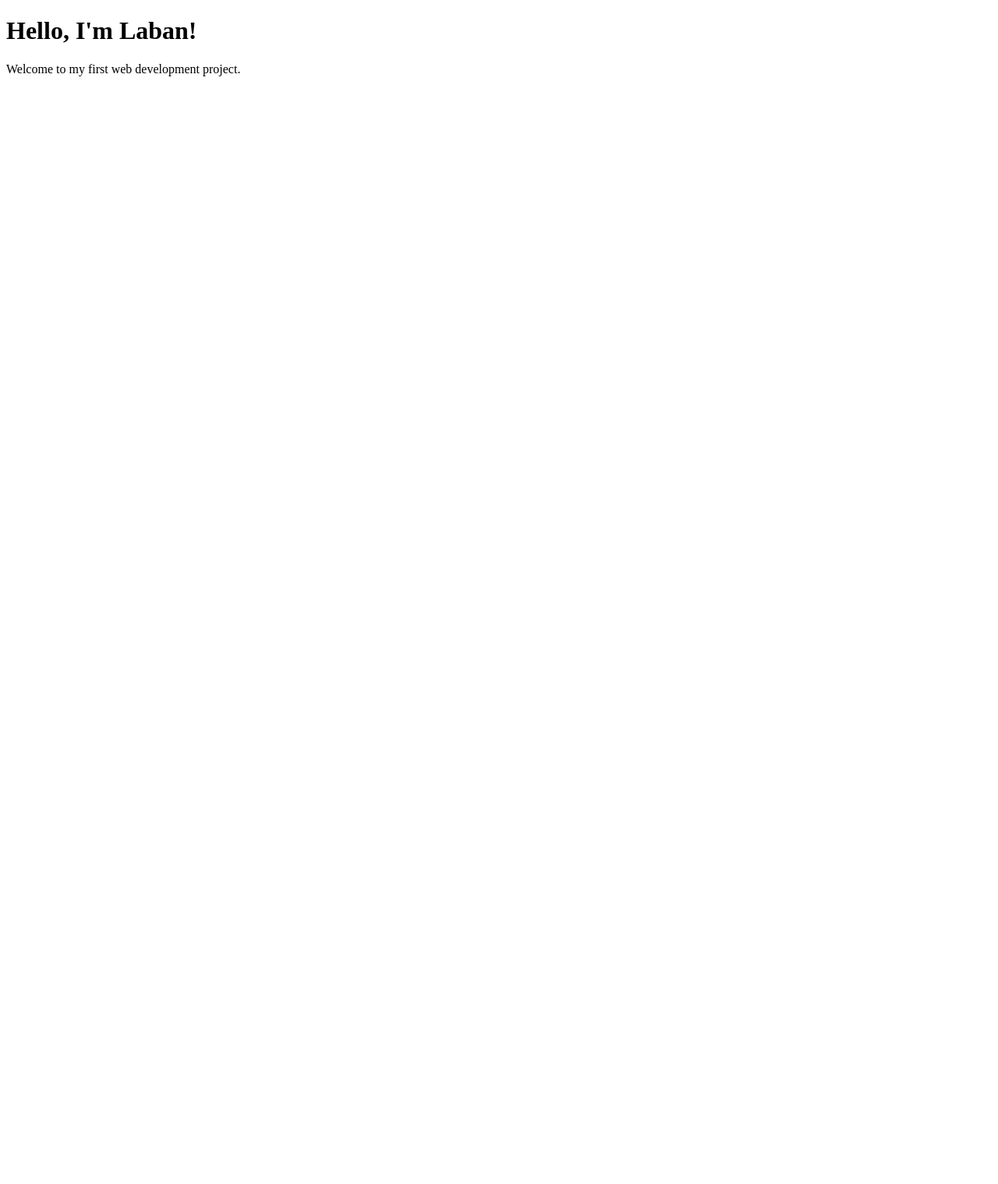
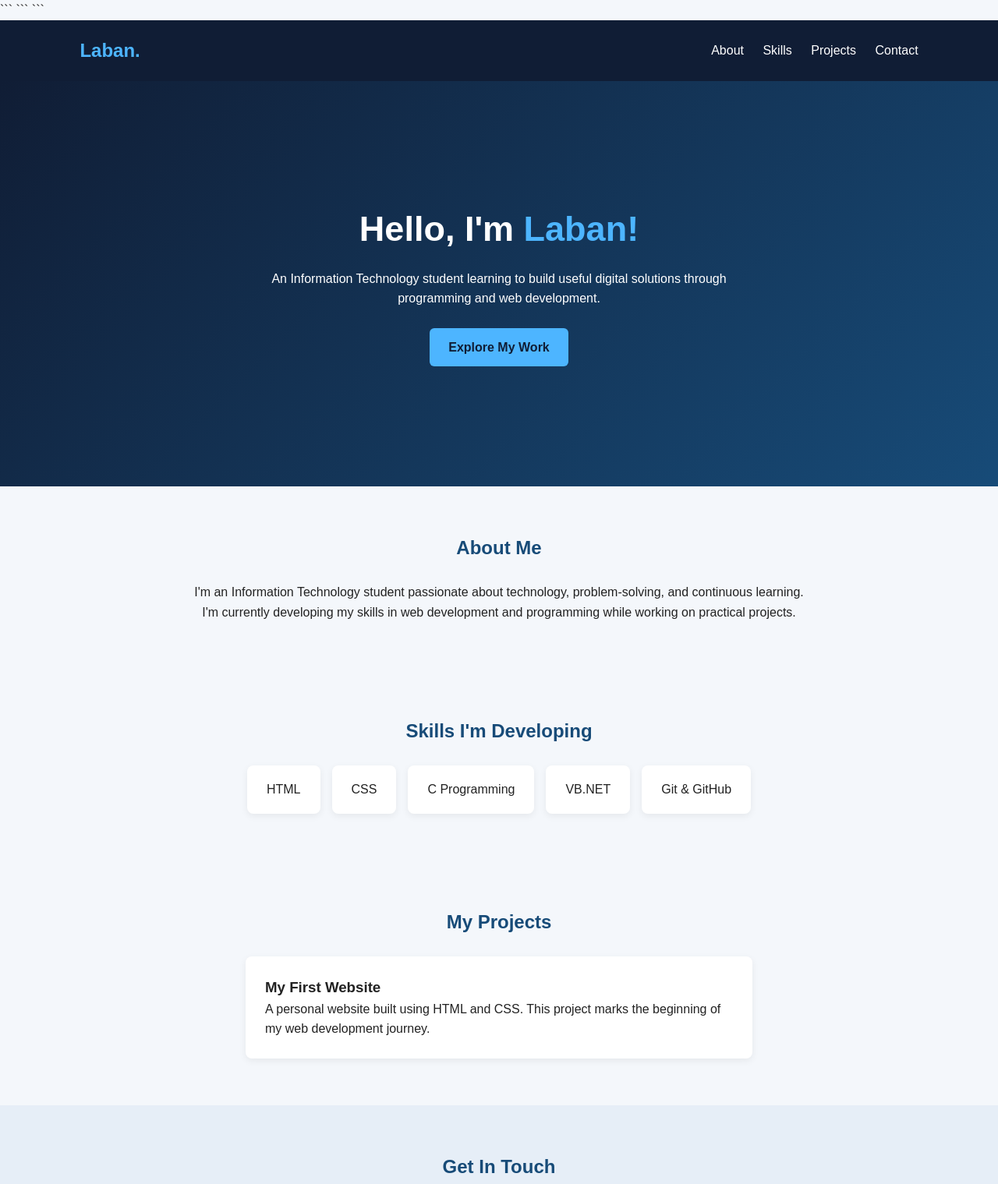
Before and after one commit to Labantom/My-first-web-project, a plain HTML site: page index.html in a window 1280 px wide. Shown: the top 1519 px of the page at 78% size. Before the commit the page ends 800 px from the top, so only its background shows below. Drawn offline with Linux system fonts and the light colour scheme.

Commit message:
upgrade personal portfolio design

````diff
--- a/index.html
+++ b/index.html
@@ -1,12 +1,227 @@
 <!DOCTYPE html>
+
 <html lang="en">
 <head>
     <meta charset="UTF-8">
     <meta name="viewport" content="width=device-width, initial-scale=1.0">
-    <title>My First Website</title>
+    <title>Laban | IT Student</title>
+
+```
+<style>
+    * {
+        margin: 0;
+        padding: 0;
+        box-sizing: border-box;
+    }
+
+    body {
+        font-family: Arial, sans-serif;
+        background: #f4f7fb;
+        color: #222;
+        line-height: 1.6;
+    }
+
+    header {
+        background: #101d35;
+        color: white;
+        padding: 20px 8%;
+        display: flex;
+        justify-content: space-between;
+        align-items: center;
+        flex-wrap: wrap;
+    }
+
+    header h2 {
+        color: #4db5ff;
+    }
+
+    nav a {
+        color: white;
+        text-decoration: none;
+        margin-left: 20px;
+    }
+
+    nav a:hover {
+        color: #4db5ff;
+    }
+
+    .hero {
+        min-height: 65vh;
+        display: flex;
+        flex-direction: column;
+        justify-content: center;
+        align-items: center;
+        text-align: center;
+        padding: 50px 20px;
+        background: linear-gradient(135deg, #101d35, #174b78);
+        color: white;
+    }
+
+    .hero h1 {
+        font-size: 45px;
+        margin-bottom: 15px;
+    }
+
+    .hero span {
+        color: #4db5ff;
+    }
+
+    .hero p {
+        max-width: 600px;
+        margin-bottom: 25px;
+    }
+
+    .button {
+        display: inline-block;
+        background: #4db5ff;
+        color: #101d35;
+        padding: 12px 24px;
+        text-decoration: none;
+        border-radius: 6px;
+        font-weight: bold;
+    }
+
+    section {
+        padding: 60px 8%;
+    }
+
+    section h2 {
+        text-align: center;
+        margin-bottom: 25px;
+        color: #174b78;
+    }
+
+    .about {
+        max-width: 800px;
+        margin: auto;
+        text-align: center;
+    }
+
+    .skills {
+        display: flex;
+        justify-content: center;
+        flex-wrap: wrap;
+        gap: 15px;
+    }
+
+    .skill {
+        background: white;
+        padding: 18px 25px;
+        border-radius: 8px;
+        box-shadow: 0 3px 10px #00000010;
+    }
+
+    .project {
+        max-width: 650px;
+        margin: auto;
+        background: white;
+        padding: 25px;
+        border-radius: 8px;
+        box-shadow: 0 3px 10px #00000010;
+    }
+
+    #contact {
+        text-align: center;
+        background: #e6eef7;
+    }
+
+    footer {
+        text-align: center;
+        padding: 20px;
+        background: #101d35;
+        color: white;
+    }
+
+    @media (max-width: 600px) {
+        header {
+            gap: 12px;
+        }
+
+        nav a {
+            margin-left: 0;
+            margin-right: 12px;
+        }
+
+        .hero h1 {
+            font-size: 34px;
+        }
+    }
+</style>
+```
+
 </head>
+
 <body>
-    <h1>Hello, I'm Laban!</h1>
-    <p>Welcome to my first web development project.</p>
+
+```
+<header>
+    <h2>Laban.</h2>
+
+    <nav>
+        <a href="#about">About</a>
+        <a href="#skills">Skills</a>
+        <a href="#projects">Projects</a>
+        <a href="#contact">Contact</a>
+    </nav>
+</header>
+
+<section class="hero">
+    <h1>Hello, I'm <span>Laban!</span></h1>
+    <p>
+        An Information Technology student learning to build
+        useful digital solutions through programming and web development.
+    </p>
+    <a href="#projects" class="button">Explore My Work</a>
+</section>
+
+<section id="about">
+    <h2>About Me</h2>
+
+    <div class="about">
+        <p>
+            I'm an Information Technology student passionate about
+            technology, problem-solving, and continuous learning.
+            I'm currently developing my skills in web development
+            and programming while working on practical projects.
+        </p>
+    </div>
+</section>
+
+<section id="skills">
+    <h2>Skills I'm Developing</h2>
+
+    <div class="skills">
+        <div class="skill">HTML</div>
+        <div class="skill">CSS</div>
+        <div class="skill">C Programming</div>
+        <div class="skill">VB.NET</div>
+        <div class="skill">Git & GitHub</div>
+    </div>
+</section>
+
+<section id="projects">
+    <h2>My Projects</h2>
+
+    <div class="project">
+        <h3>My First Website</h3>
+        <p>
+            A personal website built using HTML and CSS.
+            This project marks the beginning of my web development journey.
+        </p>
+    </div>
+</section>
+
+<section id="contact">
+    <h2>Get In Touch</h2>
+    <p>I'm learning, building, and looking forward to connecting with others in technology.</p>
+    <br>
+    <a href="https://github.com/" class="button">Visit GitHub</a>
+</section>
+
+<footer>
+    <p>&copy; 2026 Laban. Built while learning web development.</p>
+</footer>
+```
+
 </body>
 </html>
````
